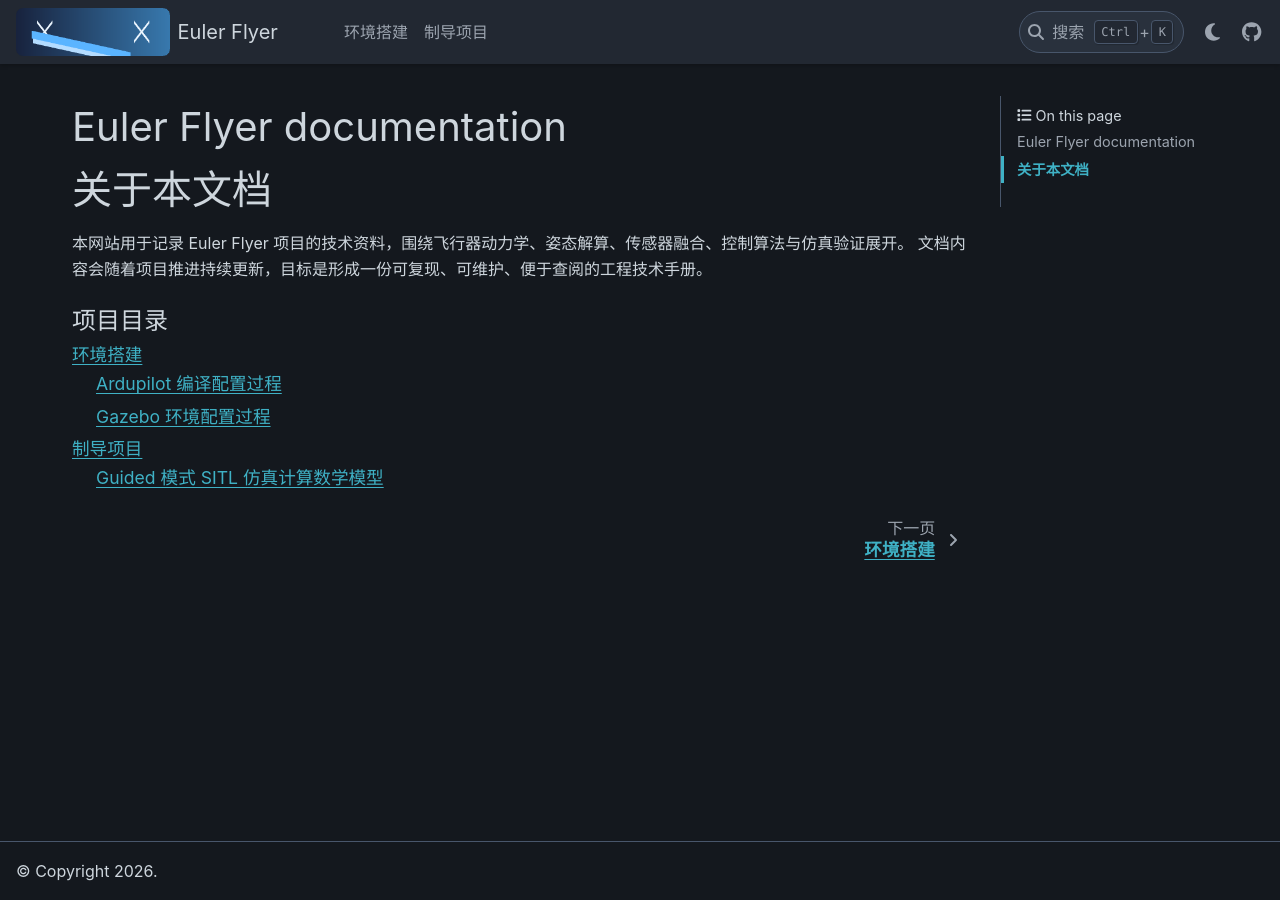
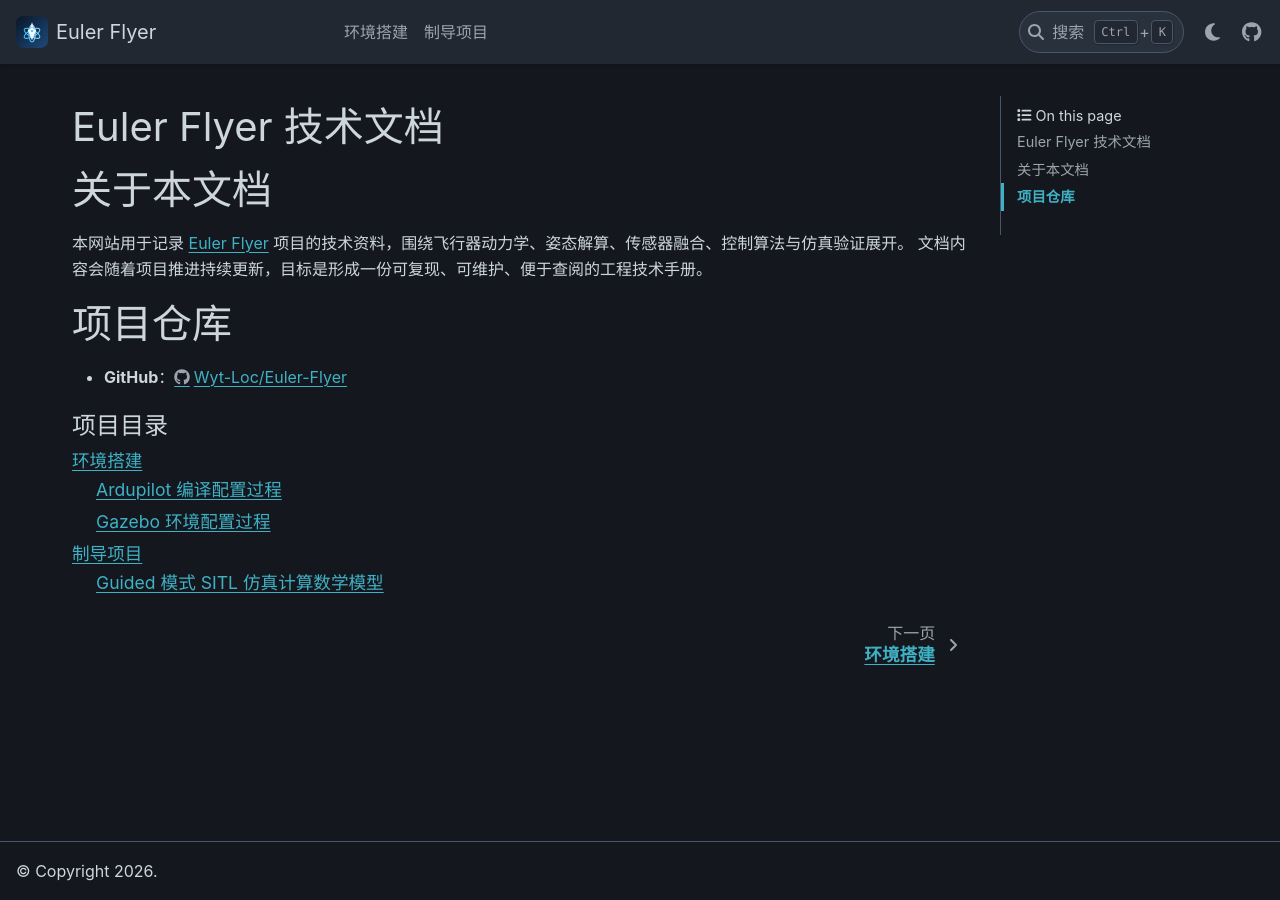
Before and after one commit to Wyt-Loc/Euler-Flyer, a Sphinx documentation site: the page built from Euler-Flyer/source/index.rst, in a window 1280 px wide. Built offline with Sphinx 7.4.7 and the PyData theme 0.15.4, drawn with Linux system fonts in a browser that asks for light colours.

Commit message:
add logo

```diff
--- /dev/null
+++ b/Euler-Flyer/source/_static/custom.css
@@ -0,0 +1,6 @@
+/* Euler Flyer 主题微调 */
+.navbar-brand img,
+.bd-header-article .navbar-brand img {
+  height: 2rem;
+  width: auto;
+}
--- /dev/null
+++ b/Euler-Flyer/source/_static/custom.js
@@ -0,0 +1 @@
+/* Euler Flyer 站点脚本占位 */
--- a/Euler-Flyer/source/conf.py
+++ b/Euler-Flyer/source/conf.py
@@ -68,8 +68,8 @@
 
 html_theme = "pydata_sphinx_theme"
 
-# Logo
-html_logo = "_static/logo.png"
+# Logo（SVG 用于导航栏，PNG 用于 OpenGraph 等）
+html_logo = "_static/logo.svg"
 
 # favicon
 html_favicon = "_static/favicon.ico"
@@ -114,17 +114,19 @@
     # -------------------------------------------------
 
     "logo": {
+        "image_light": "_static/logo.svg",
+        "image_dark": "_static/logo.svg",
         "text": "Euler Flyer",
     },
 
     # -------------------------------------------------
-    # GitHub
+    # GitHub（项目仓库，勿使用 Gitee）
     # -------------------------------------------------
 
     "icon_links": [
         {
             "name": "GitHub",
-            "url": "https://github.com/Wyt-Loc",
+            "url": "https://github.com/Wyt-Loc/Euler-Flyer",
             "icon": "fab fa-github",
             "type": "fontawesome",
         },
--- a/Euler-Flyer/source/index.rst
+++ b/Euler-Flyer/source/index.rst
@@ -3,17 +3,19 @@
    You can adapt this file completely to your liking, but it should at least
    contain the root `toctree` directive.
 
-Euler Flyer documentation
-==========================
-
-.. Add your content using ``reStructuredText`` syntax. See the
-.. `reStructuredText <https://www.sphinx-doc.org/en/master/usage/restructuredtext/index.html>`_
-.. documentation for details.
+Euler Flyer 技术文档
+====================
 
 关于本文档
 ==========
-本网站用于记录 Euler Flyer 项目的技术资料，围绕飞行器动力学、姿态解算、传感器融合、控制算法与仿真验证展开。
+
+本网站用于记录 `Euler Flyer <https://github.com/Wyt-Loc/Euler-Flyer>`_ 项目的技术资料，围绕飞行器动力学、姿态解算、传感器融合、控制算法与仿真验证展开。
 文档内容会随着项目推进持续更新，目标是形成一份可复现、可维护、便于查阅的工程技术手册。
+
+项目仓库
+========
+
+- **GitHub**：https://github.com/Wyt-Loc/Euler-Flyer
 
 
 .. toctree::
```
Also changed, not shown: Euler-Flyer/source/_static/favicon.ico, Euler-Flyer/source/_static/favicon.png, Euler-Flyer/source/_static/logo.png, Euler-Flyer/source/_static/logo.svg (added).
